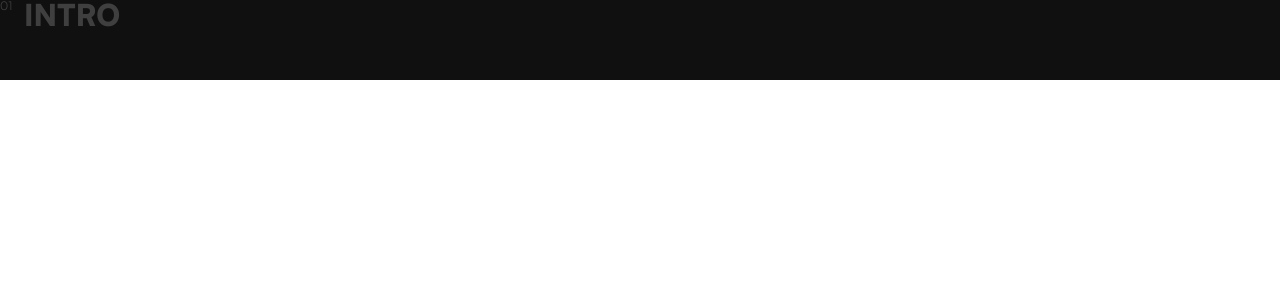
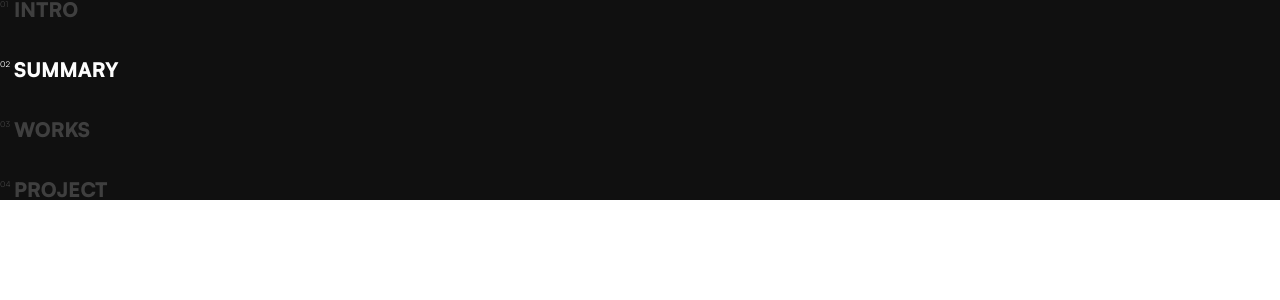
Before and after one commit to mackaykillian/portfolio, a React (Create React App) app: page / in a window 1280 px wide. Shown: the top 300 px of the page. Built offline with nearby package versions, Linux system fonts and the light colour scheme.

Commit message:
added Navigation Component

```diff
--- /dev/null
+++ b/src/components/Navigation.jsx
@@ -0,0 +1,12 @@
+import NavigationItem from "./NavigationItem";
+function Navigation() {
+  return (
+    <div className="flex flex-col space-y-10">
+      <NavigationItem number="1" name="intro" mode="dark" />
+      <NavigationItem number="2" name="summary" mode="dark" state="active" />
+      <NavigationItem number="3" name="works" mode="dark" />
+      <NavigationItem number="4" name="project" mode="dark" />
+    </div>
+  );
+}
+export default Navigation;
--- a/src/views/SummarySection.jsx
+++ b/src/views/SummarySection.jsx
@@ -1,9 +1,9 @@
-import NavigationItem from "../components/NavigationItem";
+import Navigation from "../components/Navigation";
 
 function SummarySection() {
   return (
-    <div className="h-20 w-full bg-neutral-900 text-neutral-200">
-      <NavigationItem size="lg" mode="dark" />
+    <div className="h-fit w-full bg-neutral-900 text-neutral-200">
+      <Navigation size="lg" mode="dark" />
     </div>
   );
 }
```
